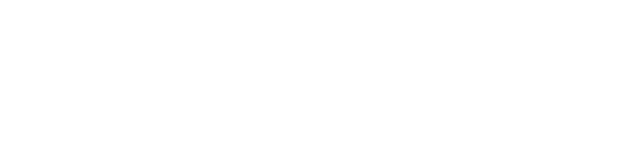
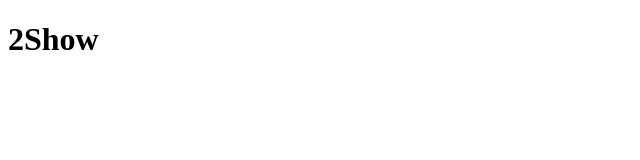
Before and after one commit to kevinmorales05/2Show, a plain HTML site: page index.html in a window 1280 px wide. Shown: the whole page, without its empty margins (0-640 px from the left). Drawn offline with Linux system fonts and the light colour scheme.

Commit message:
I add a title and  title to the web app

```diff
--- a/index.html
+++ b/index.html
@@ -6,7 +6,7 @@
     <title>2Show</title>
 </head>
 <body>
-
+    <h1>2Show </h1>
 
 </body>
 </html>
```
